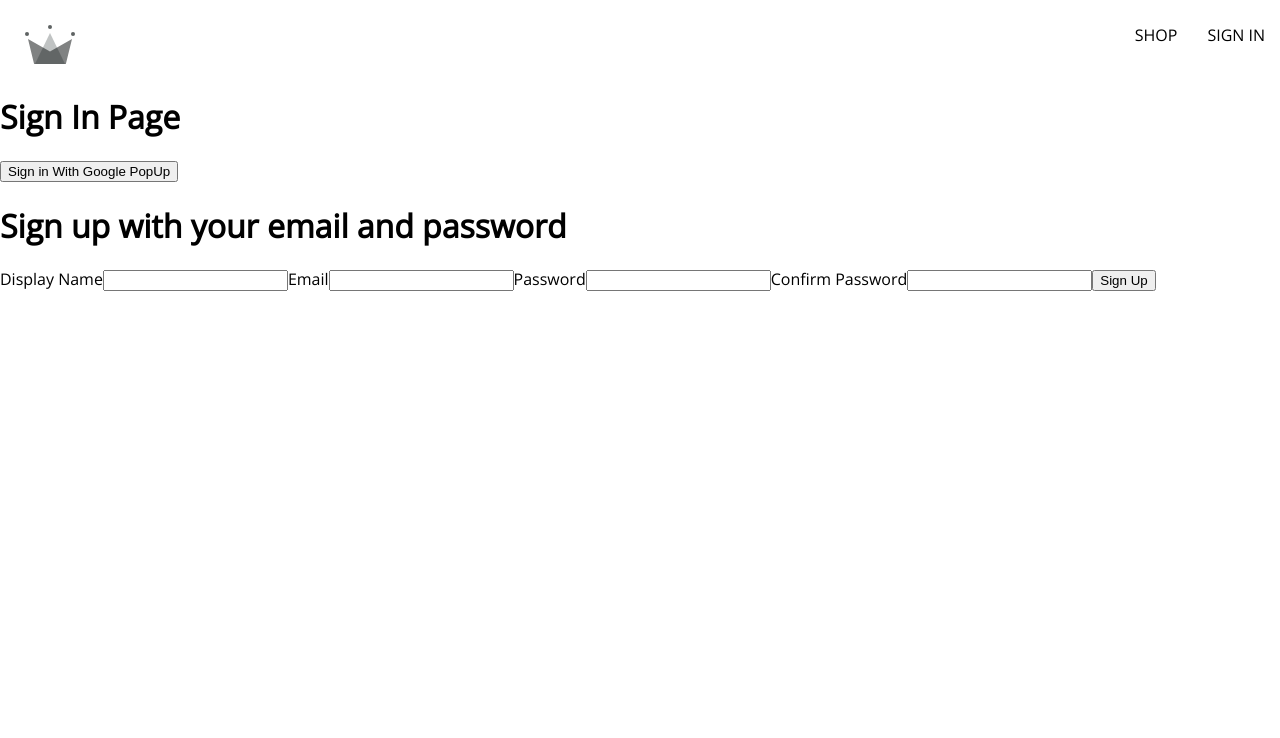
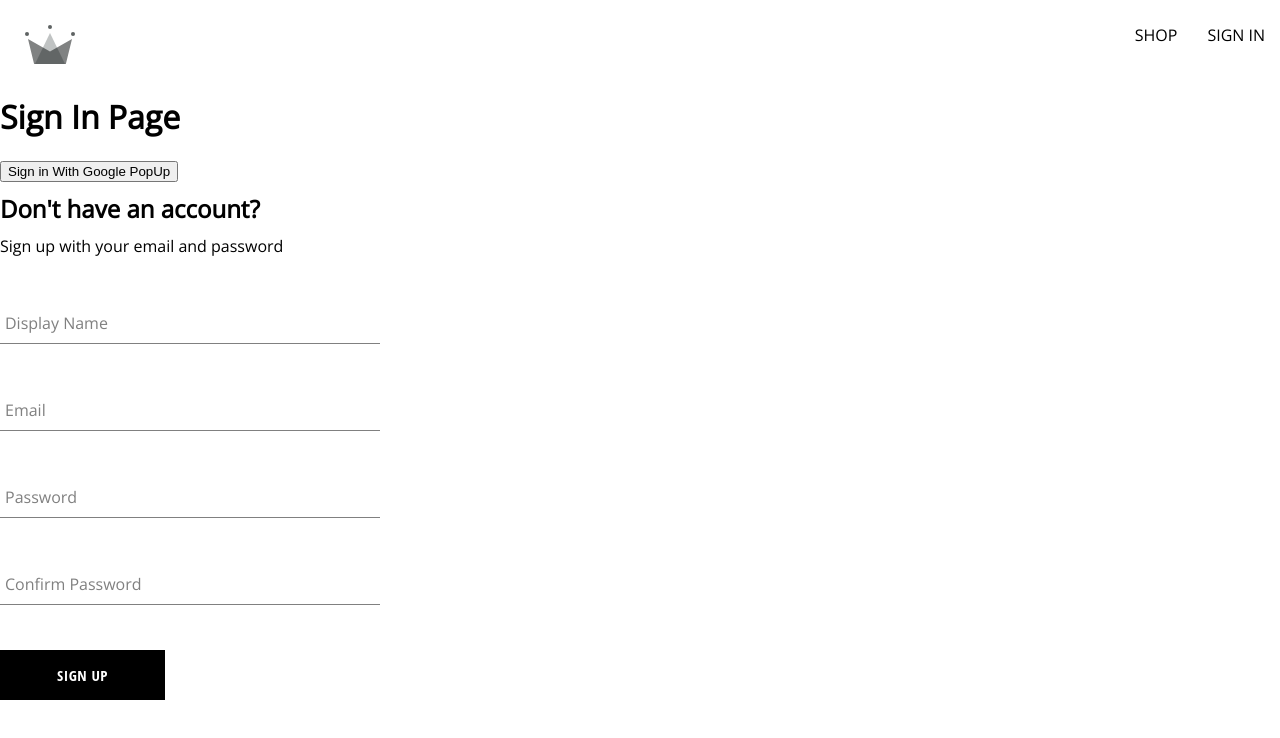
Before and after one commit to MakuDevT/e-commerce-react, a React (Create React App) app: page /sign-in in a window 1280 px wide. Shown: the top 738 px of the page. Built offline with nearby package versions, Linux system fonts and the light colour scheme.

Commit message:
added sign-up feature

```diff
--- /dev/null
+++ b/src/components/button/button.component.jsx
@@ -0,0 +1,24 @@
+import './button.styles.scss';
+
+/*
+default
+
+inverted
+
+google.sign.in
+*/
+
+const BUTTON_TYPE_CLASSES = {
+    google: 'google-sign-in',
+    inverted: 'inverted'
+}
+
+const Button = ({ children, buttonType, ...otherProps }) => {
+    return (
+        <button className={`button-container ${BUTTON_TYPE_CLASSES[ buttonType ]}`}{...otherProps}>
+            {children}
+        </button>
+    )
+}
+
+export default Button;
--- /dev/null
+++ b/src/components/button/button.styles.scss
@@ -0,0 +1,46 @@
+.button-container {
+    min-width: 165px;
+    width: auto;
+    height: 50px;
+    letter-spacing: 0.5px;
+    line-height: 50px;
+    padding: 0 35px 0 35px;
+    font-size: 15px;
+    background-color: black;
+    color: white;
+    text-transform: uppercase;
+    font-family: 'Open Sans Condensed';
+    font-weight: bolder;
+    border: none;
+    cursor: pointer;
+    display: flex;
+    justify-content: center;
+
+    &:hover {
+        background-color: white;
+        color: black;
+        border: 1px solid black;
+    }
+
+    &.google-sign-in {
+        background-color: #4285f4;
+        color: white;
+
+        &:hover {
+            background-color: #357ae8;
+            border: none;
+        }
+    }
+
+    &.inverted {
+        background-color: white;
+        color: black;
+        border: 1px solid black;
+
+        &:hover {
+            background-color: black;
+            color: white;
+            border: none;
+        }
+    }
+}
--- a/src/components/directory/directory.component.jsx
+++ b/src/components/directory/directory.component.jsx
@@ -1,4 +1,4 @@
-import CategoryItem from "../category-item/category-item.compononent";
+import CategoryItem from "../category-item/category-item.component";
 import './directory.styles.scss';
 
 const Directory = ({ categories }) => {
--- /dev/null
+++ b/src/components/form-input/form-input.component.jsx
@@ -0,0 +1,15 @@
+import './form-input.styles.scss';
+
+const FormInput = ({ label, ...otherProps }) => {
+    return (
+        <div className="group" >
+            <input className="form-input"  {...otherProps} />
+            {label &&
+                (<label className={`${otherProps.value.length ? 'shrink' : ''} form-input-label`}>{label}</label>)}
+
+        </div>
+
+    )
+}
+
+export default FormInput;
--- /dev/null
+++ b/src/components/form-input/form-input.styles.scss
@@ -0,0 +1,54 @@
+$sub-color: grey;
+$main-color: black;
+
+@mixin shrinkLabel {
+    top: -14px;
+    font-size: 12px;
+    color: $main-color;
+}
+
+.group {
+    position: relative;
+    margin: 45px 0;
+
+    .form-input {
+        background: none;
+        background-color: white;
+        color: $sub-color;
+        font-size: 18px;
+        padding: 10px 10px 10px 5px;
+        display: block;
+        width: 100%;
+        border: none;
+        border-radius: 0;
+        border-bottom: 1px solid $sub-color;
+        margin: 25px 0;
+
+        &:focus {
+            outline: none;
+        }
+
+        &:focus~.form-input-label {
+            @include shrinkLabel();
+        }
+    }
+
+    input[type='password'] {
+        letter-spacing: 0.3em;
+    }
+
+    .form-input-label {
+        color: $sub-color;
+        font-size: 16px;
+        font-weight: normal;
+        position: absolute;
+        pointer-events: none;
+        left: 5px;
+        top: 10px;
+        transition: 300ms ease all;
+
+        &.shrink {
+            @include shrinkLabel();
+        }
+    }
+}
--- a/src/components/routes/sign-in/sign-in.component.jsx
+++ b/src/components/routes/sign-in/sign-in.component.jsx
@@ -1,16 +1,16 @@
 import { signInWithGooglePopup, createUserDocumentFromAuth } from '../../../utils/firebase/firebase.utils'
 import SignUpForm from '../../sign-up-form/sign-up-form-component';
-
-
 
 const SignIn = () => {
     const logGoogleUser = async () => {
         const { user } = await signInWithGooglePopup();
-        const userDocRef = await createUserDocumentFromAuth(user)
+        const userDocRef = await createUserDocumentFromAuth(user);
     }
+
     return (<div>
         <h1>Sign In Page</h1>
         <button onClick={logGoogleUser}>Sign in With Google PopUp</button>
+        {/* <button onClick={signInWithGoogleRedirect}>Sign in With Google Redirect</button> */}
         <SignUpForm></SignUpForm>
     </div>)
 }
--- a/src/components/sign-up-form/sign-up-form-component.jsx
+++ b/src/components/sign-up-form/sign-up-form-component.jsx
@@ -1,4 +1,9 @@
 import { useState } from 'react';
+
+import { createAuthUserWithEmailAndPassword, createUserDocumentFromAuth } from '../../utils/firebase/firebase.utils';
+import FormInput from '../form-input/form-input.component';
+import Button from '../button/button.component';
+import './sign-up-form.styles.scss'
 
 const defaultFormFields = {
     displayName: '',
@@ -11,29 +16,49 @@
     const [ formFields, setFormFields ] = useState(defaultFormFields);
     const { displayName, email, password, confirmPassword } = formFields;
 
+    const resetFormFields = () => {
+        setFormFields(defaultFormFields);
+    }
+
+    const handleSubmit = async (event) => {
+        event.preventDefault();
+        if (password !== confirmPassword)
+        {
+            alert("password do not match");
+            return;
+        }
+        try
+        {
+            const { user } = await createAuthUserWithEmailAndPassword(email, password);
+            await createUserDocumentFromAuth(user, { displayName })
+            resetFormFields();
+        }
+        catch (error)
+        {
+            if (error.code === 'auth/email-already-in-use')
+            {
+                alert('Cannot create user, email already in use');
+            } else { console.log('user creation encountered an error', error); }
+
+        }
+    }
     const handleChange = (event) => {
         const { name, value } = event.target;
 
         setFormFields({ ...formFields, [ name ]: value })
     };
-    return (<div>
-        <h1>Sign up with your email and password</h1>
-        <form onSubmit={() => { }}>
-            <label>Display Name</label>
-            <input type="text" required onChange={handleChange} name="displayName" value={displayName} />
-
-            <label>Email</label>
-            <input type="email" required onChange={handleChange} name="email" value={email} />
-
-            <label>Password</label>
-            <input type="password" required onChange={handleChange} name="password" value={password} />
-
-            <label>Confirm Password</label>
-            <input type="password" required onChange={handleChange} name="confirmPassword" value={confirmPassword} />
-
-            <button type="submit">Sign Up</button>
-        </form>
-    </div>)
+    return (
+        <div className="sign-up-container">
+            <h2>Don't have an account?</h2>
+            <span>Sign up with your email and password</span>
+            <form onSubmit={handleSubmit}>
+                <FormInput label="Display Name" type="text" required onChange={handleChange} name="displayName" value={displayName} />
+                <FormInput label="Email" type="email" required onChange={handleChange} name="email" value={email} />
+                <FormInput label="Password" type="password" required onChange={handleChange} name="password" value={password} />
+                <FormInput label="Confirm Password" type="password" required onChange={handleChange} name="confirmPassword" value={confirmPassword} />
+                <Button type="submit">Sign Up</Button>
+            </form>
+        </div>)
 }
 
 export default SignUpForm
--- /dev/null
+++ b/src/components/sign-up-form/sign-up-form.styles.scss
@@ -0,0 +1,10 @@
+.sign-up-container {
+    display: flex;
+    flex-direction: column;
+    width: 380px;
+
+    h2 {
+        margin: 10px 0;
+
+    }
+}
--- a/src/utils/firebase/firebase.utils.js
+++ b/src/utils/firebase/firebase.utils.js
@@ -1,3 +1,5 @@
+
+
 import { initializeApp } from 'firebase/app';
 import { getAuth, signInWithRedirect, signInWithPopup, GoogleAuthProvider, createUserWithEmailAndPassword } from 'firebase/auth';
 import { getFirestore, doc, getDoc, setDoc } from 'firebase/firestore';
@@ -14,33 +16,36 @@
 // Initialize Firebase
 const firebaseApp = initializeApp(firebaseConfig);
 
-const provider = new GoogleAuthProvider();
+const googleProvider = new GoogleAuthProvider();
 
-provider.setCustomParameters({
+
+googleProvider.setCustomParameters({
     prompt: "select_account"
 });
 
 export const auth = getAuth();
-export const signInWithGooglePopup = () => signInWithPopup(auth, provider);
-export const signInWithGoogleRedirect = () => signInWithGoogleRedirect
+export const signInWithGooglePopup = () => signInWithPopup(auth, googleProvider);
+export const signInWithGoogleRedirect = () => signInWithRedirect(auth, googleProvider);
+
 export const db = getFirestore();
 
-export const createUserDocumentFromAuth = async (userAuth) => {
+export const createUserDocumentFromAuth = async (userAuth, additionalInformation = { displayName: '' }) => {
+    if (!userAuth) return;
+
     const userDocRef = doc(db, 'users', userAuth.uid);
-
     const userSnapshot = await getDoc(userDocRef);
 
     if (!userSnapshot.exists())
     {
         const { displayName, email } = userAuth;
         const createdAt = new Date();
-
         try
         {
             await setDoc(userDocRef, {
                 displayName,
                 email,
-                createdAt
+                createdAt,
+                ...additionalInformation
             });
         }
         catch (error)
@@ -48,4 +53,11 @@
             console.log('Error creating message')
         }
     }
+    return userDocRef;
+};
+
+export const createAuthUserWithEmailAndPassword = async (email, password) => {
+    if (!email || !password) return;
+
+    return await createUserWithEmailAndPassword(auth, email, password)
 }
```
Also changed, not shown: src/components/category-item/category-item.component.jsx (renamed from src/components/category-item/category-item.compononent.jsx).
